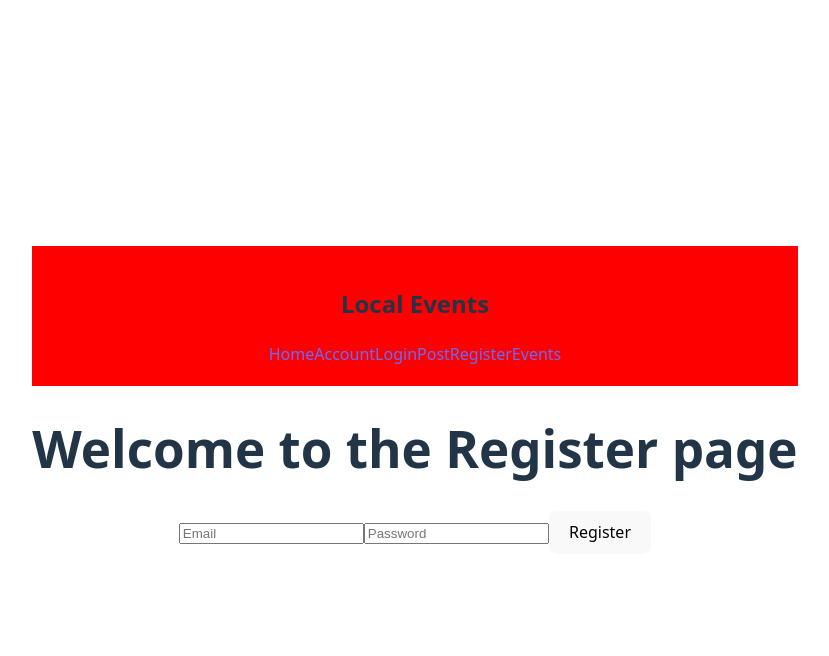
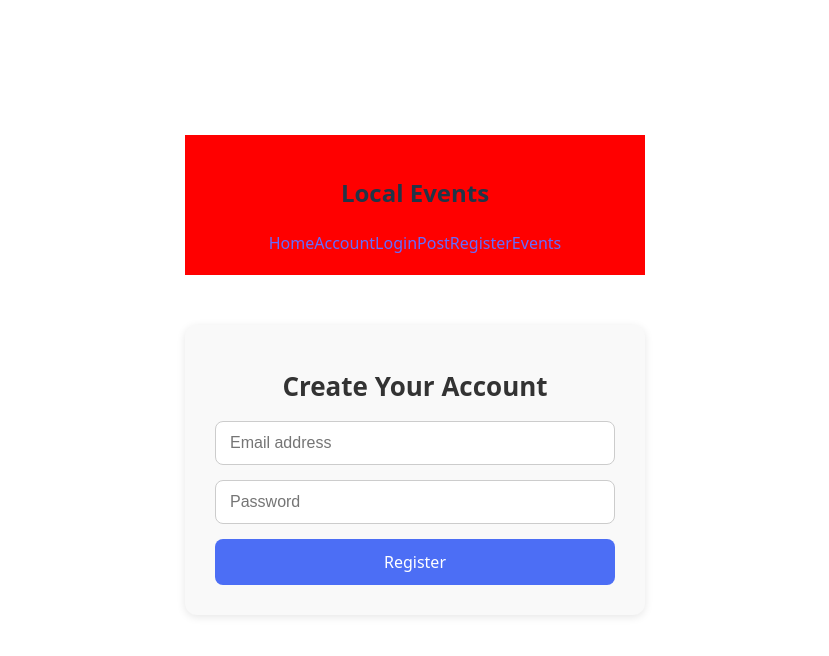
Before and after one commit to ShanedalyCS/local-events, a React app: page /register in a window 1280 px wide. Shown: the top 656 px of the page, without its empty margins (225-1054 px from the left). Built offline with nearby package versions, Linux system fonts and the light colour scheme; no server answers; the HTML template or start-up script is replaced by a standard one.

Commit message:
Edit Register.jsx

```diff
--- a/src/Pages/Register.jsx
+++ b/src/Pages/Register.jsx
@@ -68,12 +68,12 @@ const Register = () => {
 
   // Insert into profiles table
   if (user) {
-    const { error: profileError } = await supabase.from("profiles").insert([
+    const { error: profileError } = await supabase.from("testtable").insert([
       {
         id: user.id,       // match the auth user's id
         username: email,   // default username (can be changed later)
-        full_name: "",     // optional
-        bio: "",
+
+
       },
     ]);
 
@@ -97,25 +97,36 @@ setTimeout(() => {
   return (
     <div>
       <NavBar />
-      <h1>Welcome to the Register page</h1>
-      <form onSubmit={handleRegister}>
+
+      <div className="register-container">
+        <h1 className="register-title">Create Your Account</h1>
+
+        <form className="register-form" onSubmit={handleRegister}>
           <input
             type="email"
-          placeholder="Email"
+            placeholder="Email address"
+            className="register-input"
             value={email}
             onChange={(e) => setEmail(e.target.value)}
             required
           />
+
           <input
             type="password"
             placeholder="Password"
+            className="register-input"
             value={password}
             onChange={(e) => setPassword(e.target.value)}
             required
           />
-        <button type="submit">Register</button>
+
+          <button type="submit" className="register-button">
+            Register
+          </button>
         </form>
-      {message && <p>{message}</p>}
+
+        {message && <p className="register-message">{message}</p>}
+      </div>
     </div>
   );
 };
```
Lines whose indentation alone changed are shown as unchanged.
